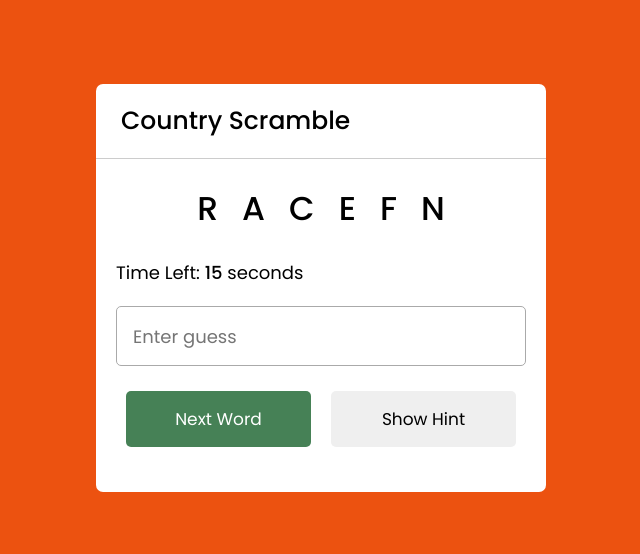
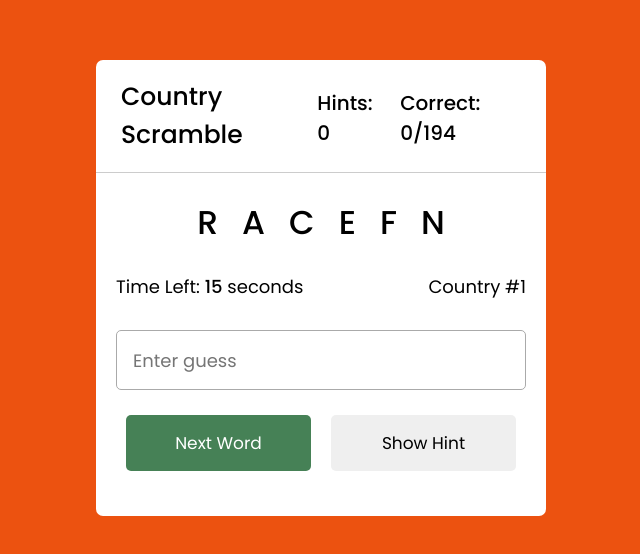
Before and after one commit to archie-atack/js_country_scramble, a plain HTML site: page index.html in a window 1280 px wide. Shown: the part 112-666 px from the top of the page, without its empty margins (319-959 px from the left). Drawn offline with Linux system fonts and the light colour scheme.

Commit message:
added visual hint, correct, and country counters

```diff
--- a/index.html
+++ b/index.html
@@ -11,22 +11,24 @@
     <body>
         <div class="container">
             <div class="app-title">
-                <h2>Country Scramble</h2>
-                <!-- <h3>Hint 1</h3>
-                <h3>Countries 1</h3> -->
+                <h2 class="app-title-header">Country Scramble</h2>
+                <p class="hint-counter">Hints: 0</p>
+                <p class="correct-counter">Correct: 0/194</p>
             </div>
             <div class="content">
                 <p class="word"></p>
                 <div class="details">
                     <p class="hint">Hint: <span></span></p>
-                    <p class="time">Time Left: <span><b></b> seconds</span></p>
+                    <div class="time-country">
+                        <p class="time">Time Left: <span><b></b> seconds</span></p>
+                        <p class="country-counter">Country #1</p>
+                    </div>
                 </div>
                 <input type="text" id="input" placeholder="Enter guess" autocomplete="off">
                 <p class="answer"></p>
                 <div class="buttons">
                     <button class="refresh-word">Next Word</button>
                     <button class="show-hint">Show Hint</button>
-                    <!-- <button class="check-word">Check Word</button> -->
                 </div>
             </div>
         </div>
--- a/js/script.js
+++ b/js/script.js
@@ -1,23 +1,31 @@
-/*
-fix congo
-cabo verde
+/* To do list:
+Add in hint and country counter; also correct counter
+Test it all the way to the end
 */
 
+// update text on screen
 const wordText = document.querySelector(".word"),
 hintText = document.querySelector(".hint"),
 timeText = document.querySelector(".time b"),
 answerText = document.querySelector(".answer"),
+hintCounterText = document.querySelector(".hint-counter"),
+correctCounterText = document.querySelector(".correct-counter"),
+countryCounterText = document.querySelector(".country-counter"),
+// capture input
 inputField = document.querySelector("input"),
+// define buttons
 refreshBtn = document.querySelector(".refresh-word"),
 hintBtn = document.querySelector(".show-hint");
 
-let correctWord, timer, correctWordOutput;
+let correctWord, timer, correctWordOutput,
+hintCounter = 0, countryCounter = 0, correctCounter = 0, hintUsed;
 
 // Define time logic
 const initTimer = maxTime => {
 
     // Reset timer
     clearInterval(timer);
+    console.log(words.length);
 
     // Set text output to time allowed
     timeText.innerText = maxTime
@@ -46,11 +54,17 @@ const nextWord = () => {
     inputField.value = '';
     hintText.style.display = "none";
     answerText.style.display = "none";
+    hintUsed = false;
 
     // Run if at least one country in array
     if (words.length > 0) {
 
+        // Set timer
         initTimer(20);
+
+        // Add count to overall
+        countryCounter += 1;
+        countryCounterText.innerText = `Country #${countryCounter}`;
 
         // Pick random country and remove from array
         let randomObjIndex = Math.floor(Math.random() * words.length);
@@ -102,6 +116,8 @@ const checkWord = () => {
     }
 
     // Output if word is correct
+    correctCounter += 1;
+    correctCounterText.innerText = `Correct: ${correctCounter}/194`;
     answerText.innerText = `Yes, ${correctWordOutput} is the correct word`;
 
     // Reset timer and move on to next round
@@ -119,7 +135,14 @@ refreshBtn.addEventListener("click", initGame);
 
 // Show hint if hint button selected
 hintBtn.addEventListener("click", () => {
-    hintText.style.display = "block";
+
+    // Only run if hint has not been activated
+    if(!hintUsed){
+        hintCounter += 1;
+        hintCounterText.innerText = `Hints: ${hintCounter}`;
+        hintText.style.display = "block";
+        hintUsed = true;
+    }
 });
 
 initGame();
--- a/js/words.js
+++ b/js/words.js
@@ -113,7 +113,7 @@ const words = [
       "hint": "Landlocked country in East Africa"
     },
     {
-      "word": "Cabo Verde",
+      "word": "Cape Verde",
       "hint": "A group of islands in the Atlantic Ocean"
     },
     {
@@ -153,7 +153,7 @@ const words = [
       "hint": "Archipelago in the Indian Ocean"
     },
     {
-      "word": "Congo (Congo-Brazzaville)",
+      "word": "Democratic Republic of the Congo",
       "hint": "Located in Central Africa"
     },
     {
--- a/style.css
+++ b/style.css
@@ -18,12 +18,29 @@ body {
     background: #fff;
     border-radius: 7px;
 }
-.container .app-title h2 {
-    font-size: 25px;
-    font-weight: 500;
+.container .app-title {
+    display: flex;
     padding: 18px 25px;
     border-bottom: 1px solid #ccc;
 }
+.container .app-title-header {
+    font-size: 25px;
+    font-weight: 500;
+}
+
+.container .hint-counter {
+    font-size: 20px;
+    margin-top: 10px;
+    font-weight: 500;
+}
+
+.container .correct-counter {
+    font-size: 20px;
+    margin-left: 20px;
+    margin-top: 10px;
+    font-weight: 500;
+}
+
 .container .content {
     margin: 25px 20px 35px;
 }
@@ -48,6 +65,10 @@ body {
 }
 .details p b {
     font-weight: 500;
+}
+.details .time-country {
+    display: flex;
+    justify-content: space-between;
 }
 .content input {
     width: 100%;
```
